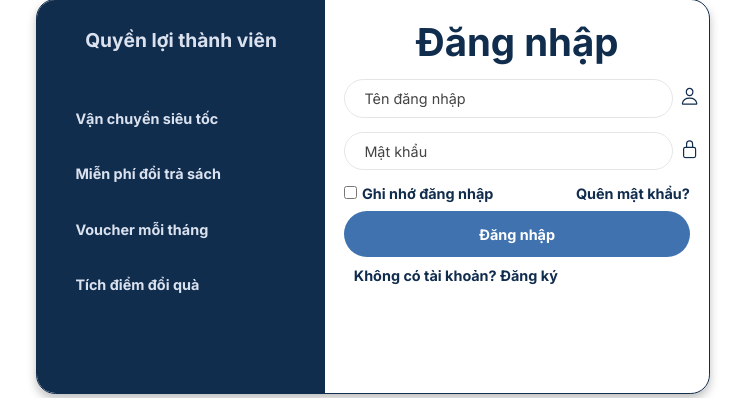
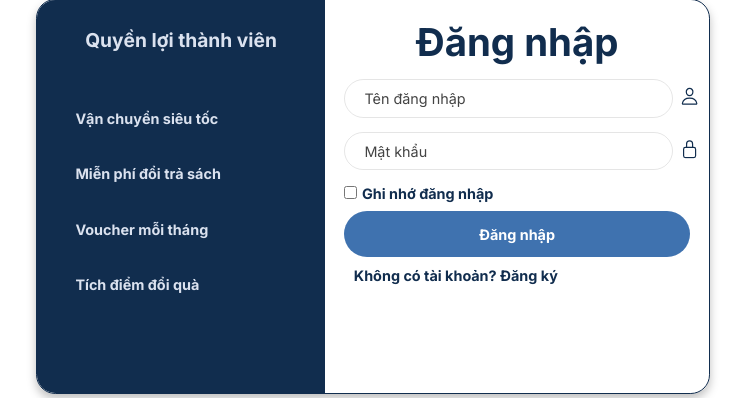
Before and after one commit to 21522207-NguyenDoanNhatKhanh/sachmoi.vn, a PHP site: page /login.php in a window 1280 px wide. Shown: the part 253-651 px from the top of the page, without its empty margins (267-1012 px from the left). Run offline with PHP 8.4, Linux system fonts and the light colour scheme.

Commit message:
Update login.php

```diff
--- a/login.php
+++ b/login.php
@@ -79,9 +79,6 @@ ob_end_flush();
               </div>
               <div class="remember-forgot">
                 <label><input type="checkbox" />Ghi nhớ đăng nhập</label>
-                <a href="../ForgotPassword/forgot-password.html">
-                  Quên mật khẩu?
-                </a>
               </div>
               <button type="submit" class="btn">Đăng nhập</button>
               <div class="register-link">
```
